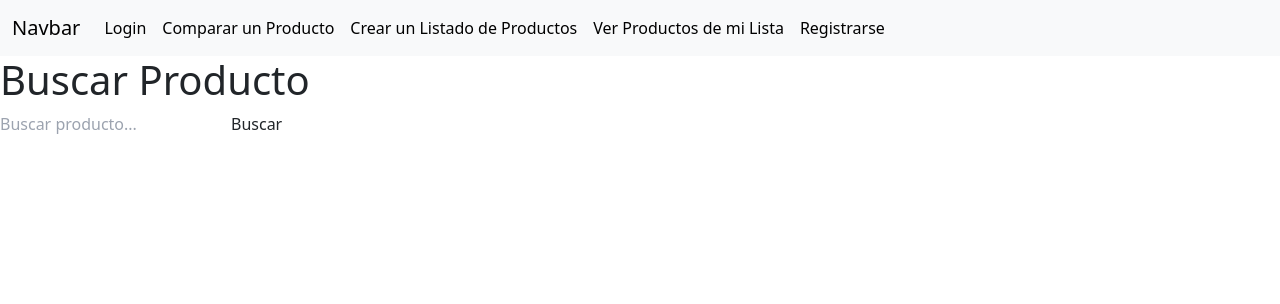
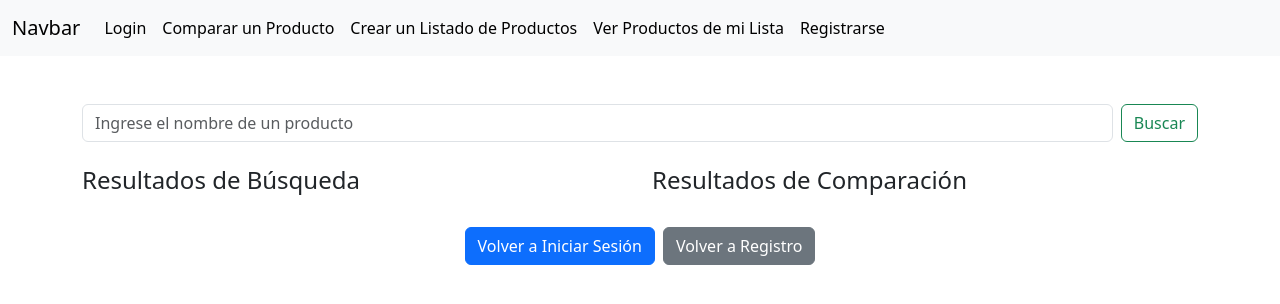
Before and after one commit to Grupo-4-Q4/ProyectoDAWII, a Next.js app in the folder frontproyectogrupo4/: page /buscarproducto in a window 1280 px wide. Shown: the top 304 px of the page. Built offline with nearby package versions, Linux system fonts and the light colour scheme.

Commit message:
Update ComponentBuscarProducto.tsx

```diff
--- a/frontproyectogrupo4/Componets/buscarproducto/ComponentBuscarProducto.tsx
+++ b/frontproyectogrupo4/Componets/buscarproducto/ComponentBuscarProducto.tsx
@@ -1,57 +1,102 @@
-'use client';
-import React, { useState } from 'react';
+'use client'
+import { Producto } from '@/Modelos/Producto'
+import api from '@/Service/api'
+import React, { useState } from 'react'
+import { useRouter } from 'next/navigation';
 
+export default function ComponentBuscarProducto() {
+  const [nombreProducto, setNombreProducto] = useState<string>('')
+  const [resultadoBusqueda, setResultadoBusqueda] = useState<Producto[]>([])
+  const [resultadoComparacion, setResultadoComparacion] = useState<Producto[]>([])
+  const router = useRouter()
 
-const ComponentBuscarProducto: React.FC = () => {
-  const [searchTerm, setSearchTerm] = useState('');
-  const [products, setProducts] = useState<any[]>([]);
-  const [loading, setLoading] = useState(false);
-  const [error, setError] = useState('');
+  async function buscarProducto(nombreProducto: string) {
+    try {
+      const resultado = await api.get(`producto/${nombreProducto}`)
+      setResultadoBusqueda(resultado.data)
+    } catch (error) {
+      console.error("Error al buscar el producto:", error)
+    }
+  }
 
-  const handleSearch = async (event: React.FormEvent<HTMLFormElement>) => {
-    event.preventDefault();
-    if (!searchTerm) return;
-
-    setLoading(true);
-    setError('');
-    setProducts([]);
-
+  async function compararProducto(idProducto: number, origen: string) {
     try {
-      // Cambiar la URL para usar el parámetro de ruta
-      const response = await fetch(`http://localhost:5000/producto:nombreProducto`);
-      if (!response.ok) {
-        throw new Error('Error fetching products');
-      }
-      const data = await response.json();
-      setProducts(data);
-    } catch (err) {
-      setError('No se encontraron productos o hubo un error en la búsqueda.');
-    } finally {
-      setLoading(false);
+      const resultado = await api.get(`compararProducto/${idProducto}&${origen}`)
+      console.log(idProducto, origen)
+      setResultadoComparacion(resultado.data)
+    } catch (error) {
+      console.error("Error al comparar el producto:", error)
     }
-  };
+  }
 
   return (
-    <div>
-      <h1>Buscar Producto</h1>
-      <form onSubmit={handleSearch}>
+    <div className='container mt-5'>
+      <form className="d-flex mb-4" onSubmit={(e) => e.preventDefault()}>
         <input
-          type="text"
-          value={searchTerm}
-          onChange={(e) => setSearchTerm(e.target.value)}
-          placeholder="Buscar producto..."
+          className="form-control me-2"
+          type="search"
+          placeholder="Ingrese el nombre de un producto"
+          aria-label="Search"
+          value={nombreProducto}
+          onChange={event => setNombreProducto(event.target.value)}
         />
-        <button type="submit">Buscar</button>
+        <button className="btn btn-outline-success" type="submit" onClick={() => { buscarProducto(nombreProducto) }}>
+          Buscar
+        </button>
       </form>
-      {loading && <p>Cargando...</p>}
-      {error && <p style={{ color: 'red' }}>{error}</p>}
-      <ul>
-        {products.map(product => (
-          <li key={product.id}>{product.name}</li>
-        ))}
-      </ul>
+
+      <div className='row mt-4'>
+        <div className='col-6'>
+          <h4>Resultados de Búsqueda</h4>
+          <ul className="list-group">
+            {resultadoBusqueda.map((producto) => (
+              <li className="list-group-item justify-content-center d-flex" key={producto.idProducto}>
+                <button className="btn btn-outline-success" onClick={() => { compararProducto(producto.idProducto, producto.origen) }}>
+                  <div className="card mb-3" style={{ width: '18rem', border: '1px solid #28a745', borderRadius: '5px' }}>
+                    <div className='d-flex justify-content-center m-3' style={{ height: '150px', width: 'auto' }}>
+                      <img src={producto.imagenProducto} alt={producto.nombreProducto} className='img-fluid' style={{ borderRadius: '5px' }} />
+                    </div>
+                    <div className="card-body text-center">
+                      <h5 className="card-title">{producto.precioProducto} LPS.</h5>
+                      <p className="card-text">{producto.nombreProducto}</p>
+                    </div>
+                  </div>
+                </button>
+              </li>
+            ))}
+          </ul>
+        </div>
+
+        <div className="col-6">
+          <h4>Resultados de Comparación</h4>
+          <ul className="list-group">
+            {resultadoComparacion.map((producto) => (
+              <li className="list-group-item justify-content-center d-flex" key={producto.idProducto}>
+                <button className="btn btn-outline-success">
+                  <div className="card mb-3" style={{ width: '18rem', border: '1px solid #28a745', borderRadius: '5px' }}>
+                    <div className='d-flex justify-content-center m-3' style={{ height: '200px', width: 'auto' }}>
+                      <img src={producto.imagenProducto} alt={producto.nombreProducto} className="img-fluid" style={{ borderRadius: '5px' }} />
+                    </div>
+                    <div className="card-body text-center">
+                      <h5 className="card-title">{producto.precioProducto} LPS.</h5>
+                      <p className="card-text">{producto.nombreProducto}</p>
+                    </div>
+                  </div>
+                </button>
+              </li>
+            ))}
+          </ul>
+        </div>
+      </div>
+
+      <div className='mt-4 text-center'>
+        <button className="btn btn-primary me-2" onClick={() => router.push('/login')}>
+          Volver a Iniciar Sesión
+        </button>
+        <button className="btn btn-secondary" onClick={() => router.push('/registro')}>
+          Volver a Registro
+        </button>
+      </div>
     </div>
-  );
-};
-
-export default ComponentBuscarProducto;
+  )
+}
```
